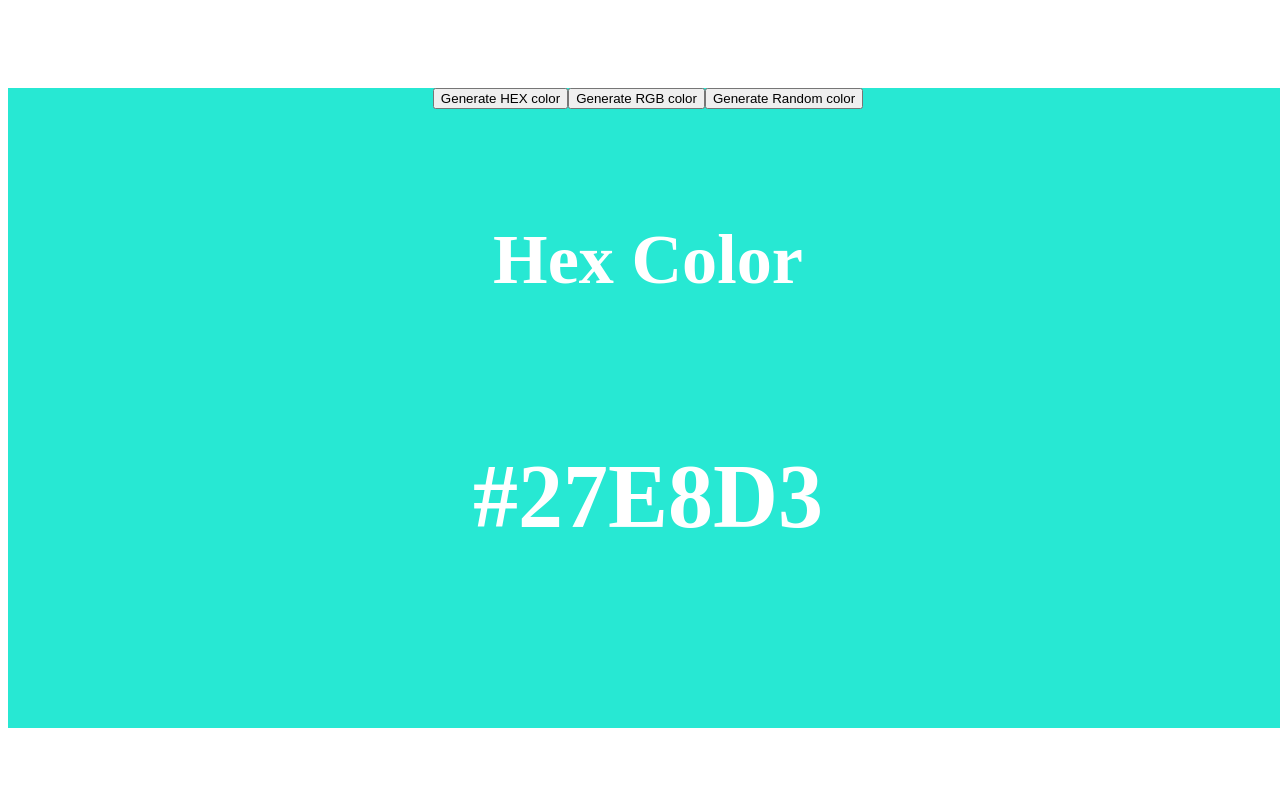
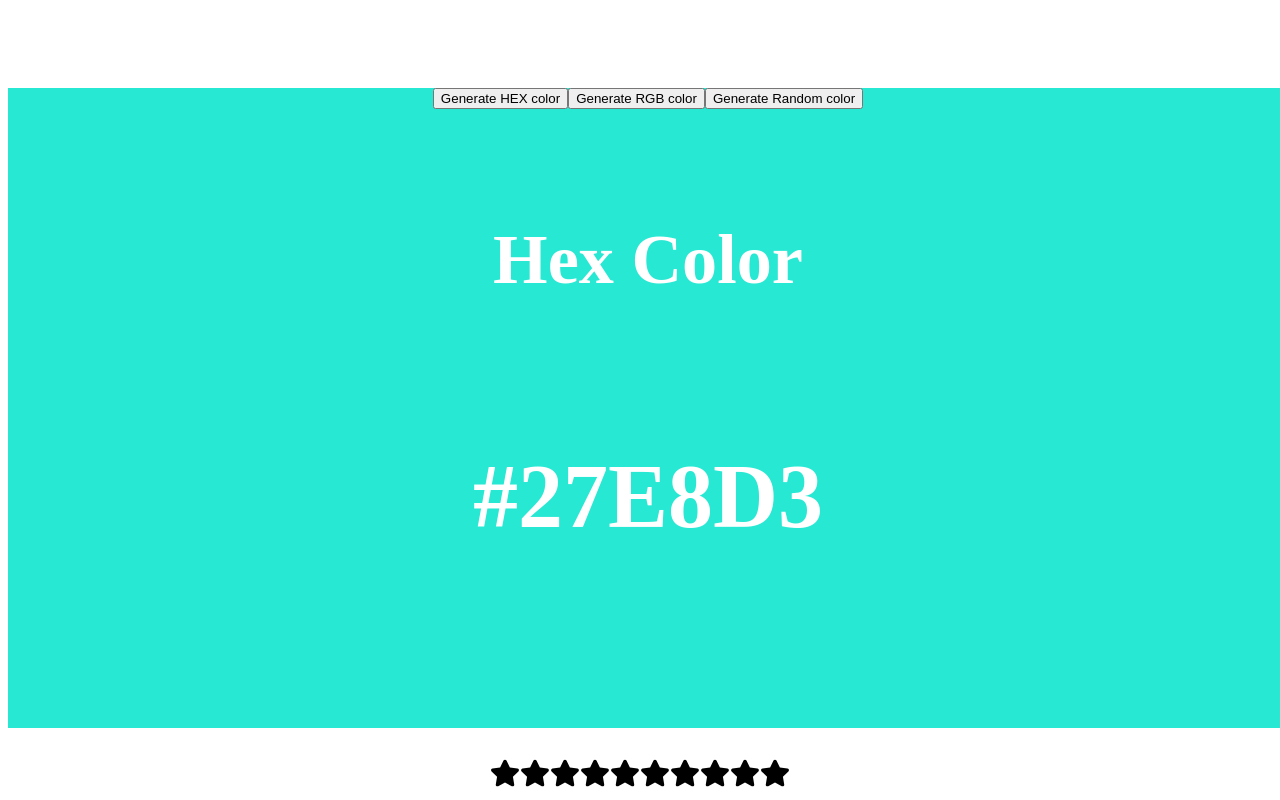
Before and after one commit to spartadotts/react-works, a React (Vite) app: page / in a window 1280 px wide. Shown: the part 720-1520 px from the top of the page. Before the commit the page ends 1456 px from the top, so only its background shows below. Built offline with nearby package versions, Linux system fonts and the light colour scheme.

Commit message:
add: star-rating

```diff
--- a/package.json
+++ b/package.json
@@ -11,7 +11,8 @@
   },
   "dependencies": {
     "react": "^18.3.1",
-    "react-dom": "^18.3.1"
+    "react-dom": "^18.3.1",
+    "react-icons": "^5.3.0"
   },
   "devDependencies": {
     "@eslint/js": "^9.11.1",
--- a/src/App.tsx
+++ b/src/App.tsx
@@ -2,6 +2,7 @@
 /* import './App.css' */
 import Accordian from './components/accordian/Accordian'
 import Randomgen from './components/color-gen/Randomgen'
+import StarRating from './components/star-rating/Starrating'
 
 function App() {
 
@@ -10,6 +11,7 @@ function App() {
     <div>
       <Accordian/>
       <Randomgen/>
+      <StarRating input={10}/>
     </div>
   )
 }
--- /dev/null
+++ b/src/components/star-rating/Starrating.tsx
@@ -0,0 +1,41 @@
+import { useState } from "react";
+import { FaStar } from "react-icons/fa";
+import './style.css'
+
+type StarRatingProps = {
+    input : number;
+}
+
+export default function StarRating({ input } : StarRatingProps) {
+  const [rating, setRating] = useState<number>(0);
+  const [hover, setHover] = useState<number>(0);
+
+  function onClickHandler(currentIndex: number) {
+    setRating(currentIndex);
+  }
+
+  function onMouseMoveHandler(currentIndex: number) {
+    setHover(currentIndex);
+  }
+
+  function onMouseLeaveHandler() {
+    setHover(rating);
+  }
+  return (
+    <div className="star-rating">
+      {[...Array(input)].map((_,index) => {
+          index += 1;
+          return (
+            <FaStar
+              key={index}
+              className = {index <= (hover || rating) ? "active": "inactive"}
+              onClick={() => onClickHandler(index)}
+              onMouseMove={() => onMouseMoveHandler(index)}
+              onMouseLeave={() => onMouseLeaveHandler()}
+              size={30}
+            ></FaStar>
+          );
+        })}
+    </div>
+  );
+}
--- /dev/null
+++ b/src/components/star-rating/style.css
@@ -0,0 +1,12 @@
+.active{
+    color: gold;
+}
+
+.inactive{
+    color: black;
+}
+
+.star-rating{
+    margin-top: 30px;
+    text-align: center;
+}
```
Also changed, not shown: 1 other file (tests, documents, lock files or other folders).
